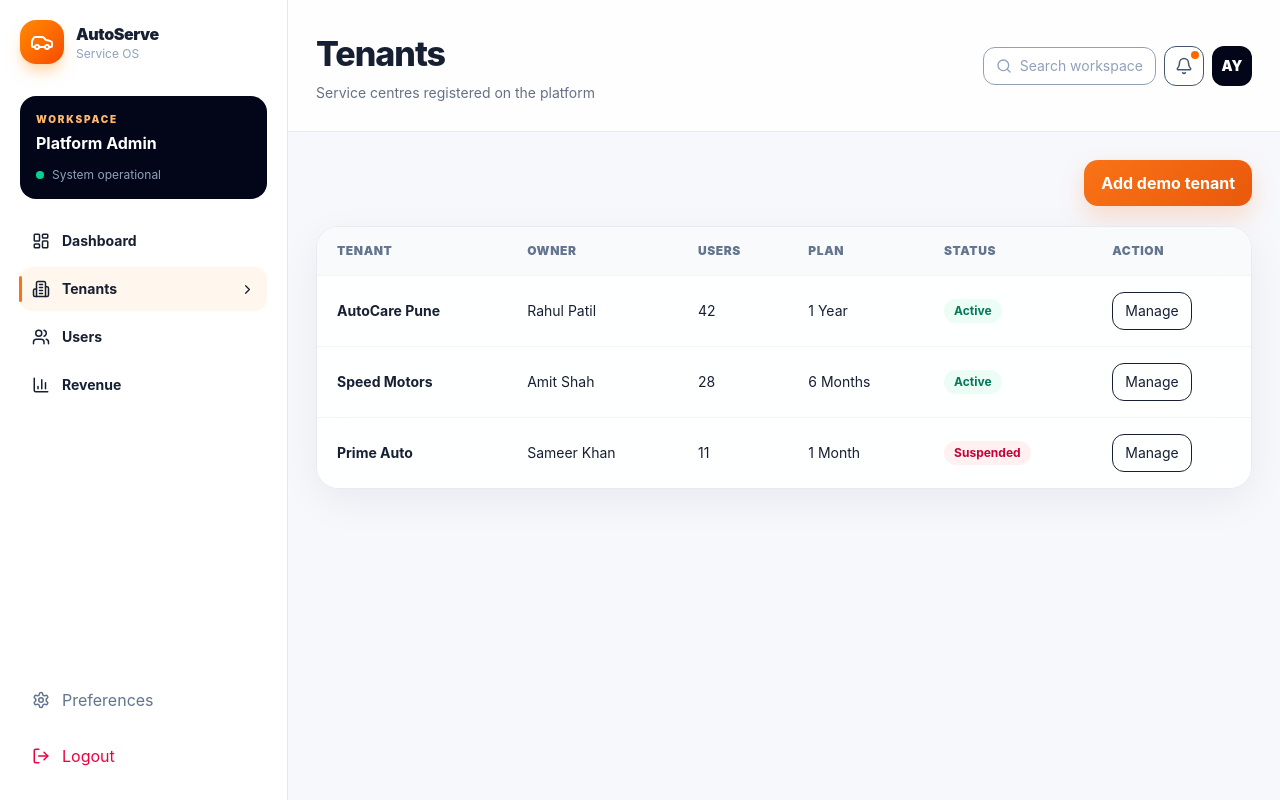
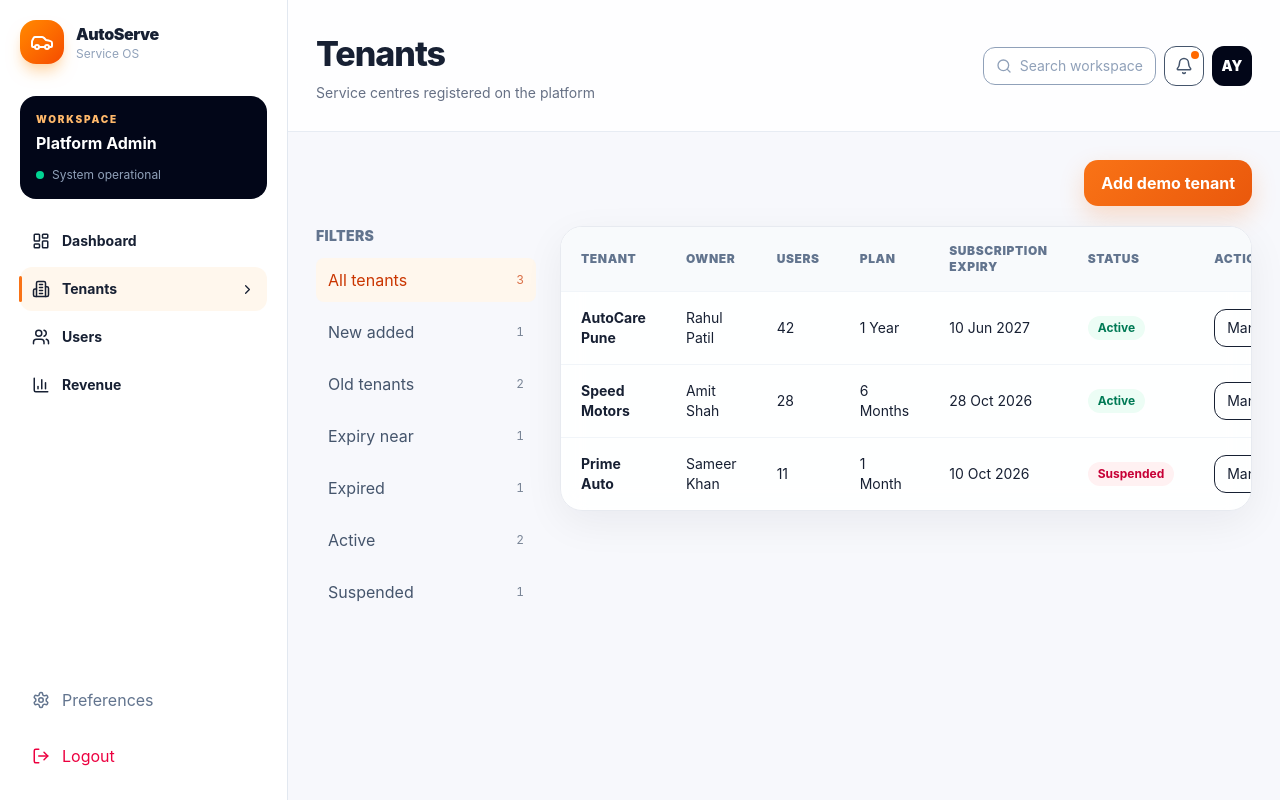
Before and after one commit to fahim-yadgir/vehical-service-platform-, a Next.js app: page /admin/tenants in a window 1280 px wide. Built offline with nearby package versions, Linux system fonts and the light colour scheme; sample sign-in values are in the browser's storage.

Commit message:
change position in dashboard of some boxes and also changes on tenants page

```diff
--- a/components/admin/dashboard.tsx
+++ b/components/admin/dashboard.tsx
@@ -14,6 +14,7 @@ export default function Dashboard() {
   const selectedMonth = useAppSelector((state) => state.selectedRevenueMonth);
   const selectedRevenue = revenue.find(({ month }) => month === selectedMonth);
   const activeServices = tenants.filter((tenant) => tenant.status === "Active").length;
+  const totalMembers = tenants.reduce((count, tenant) => count + tenant.users, 0);
   const activeMembers = tenants.reduce(
     (count, tenant) => count + (tenant.status === "Active" ? tenant.users : 0),
     0,
@@ -54,15 +55,21 @@ export default function Dashboard() {
 
         <div className="grid-auto">
           <KpiCard
-            icon="building"
-            label="Active services"
-            value={activeServices.toLocaleString()}
+            icon="users"
+            label="Total members"
+            value={totalMembers.toLocaleString()}
           />
 
           <KpiCard
             icon="users"
-            label="Total active members"
+            label="Active members"
             value={activeMembers.toLocaleString()}
+          />
+
+          <KpiCard
+            icon="building"
+            label="Active services"
+            value={activeServices.toLocaleString()}
           />
 
           <KpiCard
--- a/components/admin/tenants.tsx
+++ b/components/admin/tenants.tsx
@@ -1,14 +1,50 @@
 "use client";
 
+import { useState } from "react";
+import { ChevronLeft, ChevronRight } from "lucide-react";
 import AppShell from "../layout/AppShell";
 import Topbar from "../navbar/Topbar";
 import DataTable from "../tables/DataTable";
 import Badge from "../ui/Badge";
 import Button from "../ui/Button";
-import { store, useAppSelector, type Tenant } from "../../lib/redux-store";
+import { store, useAppSelector, type Tenant, type TenantFilter } from "../../lib/redux-store";
+
+const filters: { value: TenantFilter; label: string }[] = [
+	{ value: "all", label: "All tenants" },
+	{ value: "new", label: "New added" },
+	{ value: "old", label: "Old tenants" },
+	{ value: "expiring", label: "Expiry near" },
+	{ value: "expired", label: "Expired" },
+	{ value: "active", label: "Active" },
+	{ value: "suspended", label: "Suspended" },
+];
+
+function matchesFilter(tenant: Tenant, filter: TenantFilter, todayTime: number, thirtyDays: number) {
+	const createdAt = new Date(`${tenant.createdAt}T00:00:00`).getTime();
+	const expiresAt = new Date(`${tenant.subscriptionExpiresAt}T00:00:00`).getTime();
+	switch (filter) {
+		case "new": return createdAt >= todayTime - thirtyDays && createdAt <= todayTime;
+		case "old": return createdAt < todayTime - thirtyDays;
+		case "expiring": return expiresAt >= todayTime && expiresAt <= todayTime + thirtyDays;
+		case "expired": return expiresAt < todayTime;
+		case "active": return tenant.status === "Active";
+		case "suspended": return tenant.status === "Suspended";
+		default: return true;
+	}
+}
 
 export default function Tenants() {
 	const items = useAppSelector((state) => state.tenants);
+	const selectedFilter = useAppSelector((state) => state.tenantFilter);
+	const [currentPage, setCurrentPage] = useState(1);
+	const pageSize = 10;
+	const today = new Date();
+	today.setHours(0, 0, 0, 0);
+	const todayTime = today.getTime();
+	const thirtyDays = 30 * 24 * 60 * 60 * 1000;
+	const filteredItems = items.filter((tenant) => matchesFilter(tenant, selectedFilter, todayTime, thirtyDays));
+	const pageCount = Math.ceil(filteredItems.length / pageSize);
+	const pageItems = filteredItems.slice((currentPage - 1) * pageSize, currentPage * pageSize);
 
 	function addDemoTenant() {
 		const tenant: Tenant = {
@@ -18,6 +54,8 @@ export default function Tenants() {
 			status: "Active",
 			plan: "1 Month",
 			users: 3,
+			createdAt: new Date().toISOString().slice(0, 10),
+			subscriptionExpiresAt: new Date(Date.now() + thirtyDays).toISOString().slice(0, 10),
 		};
 		store.dispatch({ type: "tenants/added", payload: tenant });
 	}
@@ -29,13 +67,40 @@ export default function Tenants() {
 				<div className="mb-5 flex justify-end">
 					<Button onClick={addDemoTenant}>Add demo tenant</Button>
 				</div>
+				<div className="grid gap-6 lg:grid-cols-[220px_minmax(0,1fr)]">
+					<aside className="self-start" aria-label="Tenant filters">
+						<h2 className="mb-3 text-sm font-black uppercase tracking-wide text-slate-500">Filters</h2>
+						<div className="flex gap-2 overflow-x-auto pb-2 lg:flex-col lg:overflow-visible">
+							{filters.map((filter) => {
+								const count = items.filter((tenant) => matchesFilter(tenant, filter.value, todayTime, thirtyDays)).length;
+								return (
+									<button
+										key={filter.value}
+										type="button"
+										aria-pressed={selectedFilter === filter.value}
+										onClick={() => {
+											store.dispatch({ type: "tenants/filterChanged", payload: filter.value });
+											setCurrentPage(1);
+										}}
+										className={`flex shrink-0 items-center justify-between gap-4 rounded-lg px-3 py-2.5 text-left text-sm font-semibold transition ${selectedFilter === filter.value ? "bg-orange-50 text-orange-700" : "text-slate-600 hover:bg-slate-50"}`}
+									>
+										<span>{filter.label}</span>
+										<span className="text-xs tabular-nums opacity-70">{count}</span>
+									</button>
+								);
+							})}
+						</div>
+					</aside>
+
+					<div className="min-w-0">
 						<DataTable
-					headers={["Tenant", "Owner", "Users", "Plan", "Status", "Action"]}
-					rows={items.map((tenant) => [
+							headers={["Tenant", "Owner", "Users", "Plan", "Subscription expiry", "Status", "Action"]}
+							rows={pageItems.map((tenant) => [
 								<b key="name">{tenant.name}</b>,
 								tenant.owner,
 								String(tenant.users),
 								tenant.plan,
+								new Date(`${tenant.subscriptionExpiresAt}T00:00:00`).toLocaleDateString("en-IN", { day: "numeric", month: "short", year: "numeric" }),
 								<Badge key="status" tone={tenant.status === "Active" ? "green" : "red"}>
 									{tenant.status}
 								</Badge>,
@@ -44,6 +109,27 @@ export default function Tenants() {
 								</button>,
 							])}
 						/>
+						{filteredItems.length === 0 && (
+							<p className="py-10 text-center text-sm text-slate-500">No tenants match this filter.</p>
+						)}
+						{pageCount > 1 && (
+							<nav className="mt-4 flex flex-wrap items-center justify-between gap-3" aria-label="Tenant pagination">
+								<p className="text-sm text-slate-500">
+									Showing {(currentPage - 1) * pageSize + 1}–{Math.min(currentPage * pageSize, filteredItems.length)} of {filteredItems.length} tenants
+								</p>
+								<div className="flex items-center gap-2">
+									<button type="button" onClick={() => setCurrentPage((page) => Math.max(1, page - 1))} disabled={currentPage === 1} aria-label="Previous page" className="flex size-9 items-center justify-center rounded-lg border border-slate-200 text-slate-700 hover:bg-slate-50 disabled:cursor-not-allowed disabled:opacity-40">
+										<ChevronLeft size={18} />
+									</button>
+									<span className="min-w-20 text-center text-sm font-semibold text-slate-700" aria-live="polite">Page {currentPage} of {pageCount}</span>
+									<button type="button" onClick={() => setCurrentPage((page) => Math.min(pageCount, page + 1))} disabled={currentPage === pageCount} aria-label="Next page" className="flex size-9 items-center justify-center rounded-lg border border-slate-200 text-slate-700 hover:bg-slate-50 disabled:cursor-not-allowed disabled:opacity-40">
+										<ChevronRight size={18} />
+									</button>
+								</div>
+							</nav>
+						)}
+					</div>
+				</div>
 			</div>
 		</AppShell>
 	);
--- a/lib/mock-data.ts
+++ b/lib/mock-data.ts
@@ -1,7 +1,7 @@
 export const vehicles=[{id:"V001",brand:"Honda",model:"City",registration:"MH12AB1234",type:"Car",year:2023,health:86,lastService:"18 Sep 2026"},{id:"V002",brand:"TVS",model:"Ntorq",registration:"MH12XY9876",type:"Scooter",year:2022,health:72,lastService:"04 Aug 2026"}];
 export const bookings=[{id:"BK1001",vehicle:"Honda City",service:"Full Service",centre:"AutoCare Pune",status:"repair_in_progress",amount:"₹4,800",date:"08 Oct 2026",progress:68},{id:"BK1002",vehicle:"TVS Ntorq",service:"Oil Change",centre:"Speed Motors",status:"completed",amount:"₹1,200",date:"22 Sep 2026",progress:100}];
 export const centres=[{name:"AutoCare Pune",rating:4.7,distance:"2.1 km",address:"Viman Nagar, Pune",slots:"4 slots"},{name:"Speed Motors",rating:4.5,distance:"3.4 km",address:"Kalyani Nagar, Pune",slots:"7 slots"},{name:"Prime Auto",rating:4.8,distance:"4.2 km",address:"Kharadi, Pune",slots:"2 slots"}];
-export const tenants=[{id:"TEN001",name:"AutoCare Pune",owner:"Rahul Patil",status:"Active",plan:"1 Year",users:42},{id:"TEN002",name:"Speed Motors",owner:"Amit Shah",status:"Active",plan:"6 Months",users:28},{id:"TEN003",name:"Prime Auto",owner:"Sameer Khan",status:"Suspended",plan:"1 Month",users:11}];
+export const tenants=[{id:"TEN001",name:"AutoCare Pune",owner:"Rahul Patil",status:"Active",plan:"1 Year",users:42,createdAt:"2025-06-10",subscriptionExpiresAt:"2027-06-10"},{id:"TEN002",name:"Speed Motors",owner:"Amit Shah",status:"Active",plan:"6 Months",users:28,createdAt:"2026-10-05",subscriptionExpiresAt:"2026-10-28"},{id:"TEN003",name:"Prime Auto",owner:"Sameer Khan",status:"Suspended",plan:"1 Month",users:11,createdAt:"2026-07-01",subscriptionExpiresAt:"2026-10-10"}];
 export const jobCards=[{id:"JC001",booking:"BK1001",customer:"Fahim Yadgir",vehicle:"Honda City",status:"in_progress",estimate:"₹4,800"},{id:"JC002",booking:"BK1004",customer:"Ayesha Khan",vehicle:"Hyundai i20",status:"waiting_approval",estimate:"₹7,250"}];
 export const revenue=[{month:"May",value:11.2},{month:"Jun",value:13.8},{month:"Jul",value:15.1},{month:"Aug",value:16.4},{month:"Sep",value:18.2},{month:"Oct",value:20.1}];
 export const team=[{name:"Aarav Mehta",role:"Service Advisor",status:"Online",jobs:18},{name:"Riya Sharma",role:"Mechanic Lead",status:"Busy",jobs:14},{name:"Vikram Singh",role:"Pickup Driver",status:"Online",jobs:9},{name:"Neha Khan",role:"Mechanic",status:"Offline",jobs:12}];
--- a/lib/redux-store.ts
+++ b/lib/redux-store.ts
@@ -13,6 +13,8 @@ export type RecentMember = {
   status: "Active" | "Inactive";
 };
 
+export type TenantFilter = "all" | "new" | "old" | "expiring" | "expired" | "active" | "suspended";
+
 export const recentMembers: RecentMember[] = [
   { id: "MEM1048", name: "Ananya Deshmukh", tenant: "AutoCare Pune", joined: "14 Oct 2026", status: "Active" },
   { id: "MEM1047", name: "Kabir Joshi", tenant: "Speed Motors", joined: "12 Oct 2026", status: "Active" },
@@ -24,15 +26,18 @@ export const recentMembers: RecentMember[] = [
 type AppState = {
   tenants: Tenant[];
   selectedRevenueMonth: string;
+  tenantFilter: TenantFilter;
 };
 
 type AppAction =
   | { type: "revenue/monthSelected"; payload: string }
-  | { type: "tenants/added"; payload: Tenant };
+  | { type: "tenants/added"; payload: Tenant }
+  | { type: "tenants/filterChanged"; payload: TenantFilter };
 
 const initialState: AppState = {
   tenants: initialTenants,
   selectedRevenueMonth: "Oct",
+  tenantFilter: "all",
 };
 
 function reducer(state: AppState, action: AppAction): AppState {
@@ -41,6 +46,8 @@ function reducer(state: AppState, action: AppAction): AppState {
       return { ...state, selectedRevenueMonth: action.payload };
     case "tenants/added":
       return { ...state, tenants: [...state.tenants, action.payload] };
+    case "tenants/filterChanged":
+      return { ...state, tenantFilter: action.payload };
     default:
       return state;
   }
```
Lines whose indentation alone changed are shown as unchanged.
